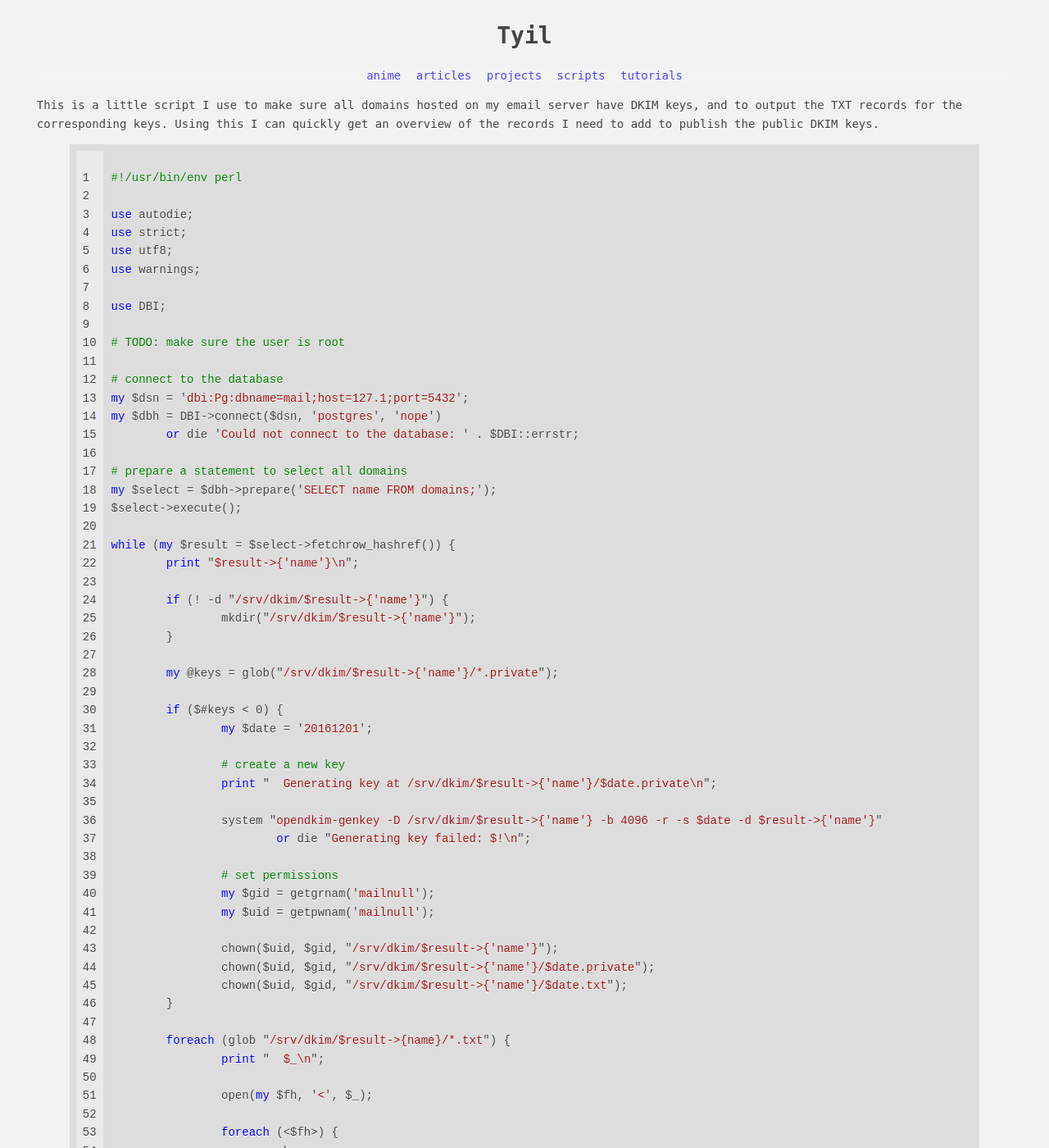
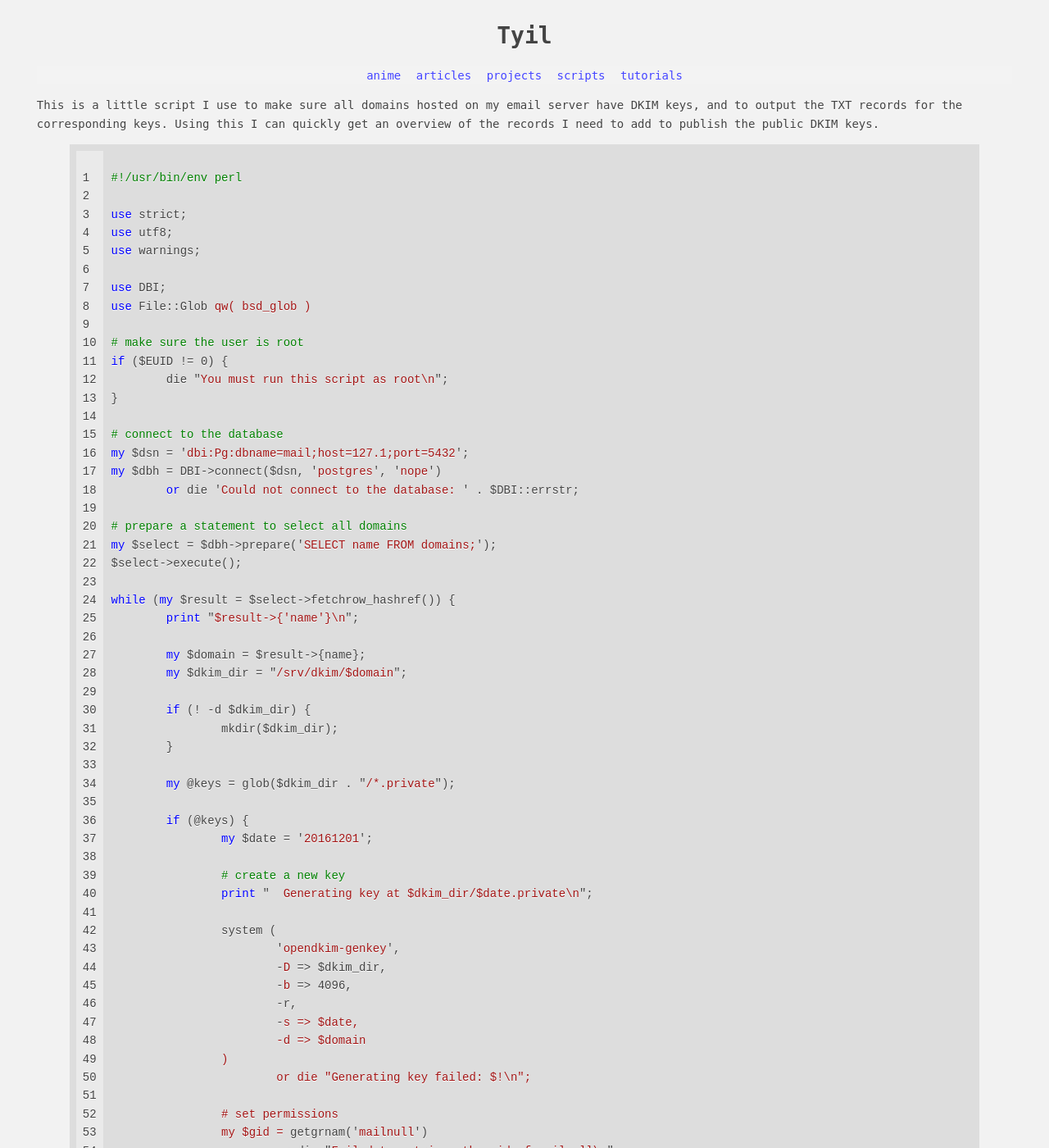
Before and after one commit to Tyil/website, a Jekyll site: the page built from _scripts/mailserver-dkim-keys.md, in a window 1280 px wide and 1400 px high. Shown: the whole window at 82% size. Built offline with Jekyll 4.4.1, drawn with Linux system fonts in a browser that asks for light colours; Markdown is read by kramdown in place of the engine named in the settings; some of the changed text lies outside the part shown.

Commit message:
Update mailserver dkim script
After receiving a thorough review from markov on irc.perl.org, the
script has been updated. I'd like to take this commit to thank everyone
from irc.perl.org's #amsterdam.pl for taking their time to improve my
shitty script.

```diff
--- a/_scripts/mailserver-dkim-keys.md
+++ b/_scripts/mailserver-dkim-keys.md
@@ -12,14 +12,17 @@ publish the public DKIM keys.
 {% highlight perl linenos %}
 #!/usr/bin/env perl
 
-use autodie;
 use strict;
 use utf8;
 use warnings;
 
 use DBI;
+use File::Glob qw( bsd_glob )
 
-# TODO: make sure the user is root
+# make sure the user is root
+if ($EUID != 0) {
+	die "You must run this script as root\n";
+}
 
 # connect to the database
 my $dsn = 'dbi:Pg:dbname=mail;host=127.1;port=5432';
@@ -33,36 +36,51 @@ $select->execute();
 while (my $result = $select->fetchrow_hashref()) {
 	print "$result->{'name'}\n";
 
-	if (! -d "/srv/dkim/$result->{'name'}") {
-		mkdir("/srv/dkim/$result->{'name'}");
+	my $domain = $result->{name};
+	my $dkim_dir = "/srv/dkim/$domain";
+
+	if (! -d $dkim_dir) {
+		mkdir($dkim_dir);
 	}
 
-	my @keys = glob("/srv/dkim/$result->{'name'}/*.private");
+	my @keys = glob($dkim_dir . "/*.private");
 
-	if ($#keys < 0) {
+	if (@keys) {
 		my $date = '20161201';
 
 		# create a new key
-		print "  Generating key at /srv/dkim/$result->{'name'}/$date.private\n";
+		print "  Generating key at $dkim_dir/$date.private\n";
 
-		system "opendkim-genkey -D /srv/dkim/$result->{'name'} -b 4096 -r -s $date -d $result->{'name'}"
+		system (
+			'opendkim-genkey',
+			-D => $dkim_dir,
+			-b => 4096,
+			-r,
+			-s => $date,
+			-d => $domain
+		)
 			or die "Generating key failed: $!\n";
 
 		# set permissions
-		my $gid = getgrnam('mailnull');
-		my $uid = getpwnam('mailnull');
+		my $gid = getgrnam('mailnull')
+			or die "Failed to retrieve the gid of mailnull\n";
+		my $uid = getpwnam('mailnull')
+			or die "Failed to retrieve the uid of mailnull\n";
 
-		chown($uid, $gid, "/srv/dkim/$result->{'name'}");
-		chown($uid, $gid, "/srv/dkim/$result->{'name'}/$date.private");
-		chown($uid, $gid, "/srv/dkim/$result->{'name'}/$date.txt");
+		chown($uid, $gid,
+			$dkim_dir,
+			"$dkim_dir/$date.private",
+			"$dkim_dir/$date.txt"
+		);
 	}
 
-	foreach (glob "/srv/dkim/$result->{name}/*.txt") {
-		print "  $_\n";
+	foreach my $txt (bsd_glob "$dkim_dir/*.txt") {
+		print "  $txt\n";
 
-		open(my $fh, '<', $_);
+		open(my $fh, '<', $txt)
+			or die;
 
-		foreach (<$fh>) {
+		while (<$fh>) {
 			chomp;
 
 			if (/"(.+?)"/) {
```
